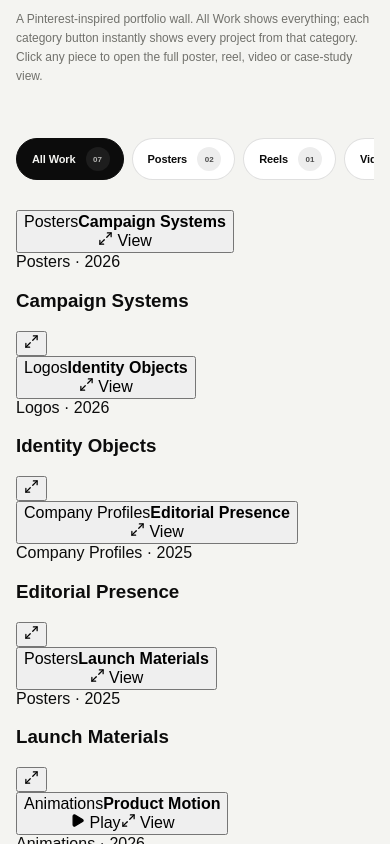
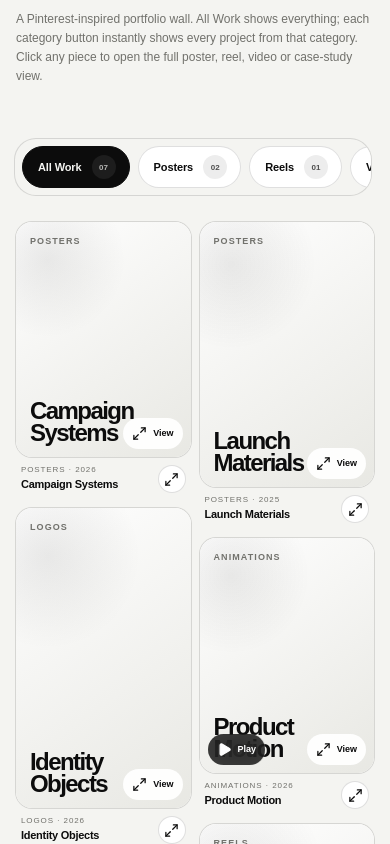
Before and after one commit to shabbirhossaingd-prog/portfolio-web, a Next.js app: page / in a window 390 px wide. Shown: the part 1100-1944 px from the top of the page. Built offline with nearby package versions, Linux system fonts and the light colour scheme; no server answers; the database is empty.

Commit message:
Add Pinterest-style masonry portfolio layout

```diff
--- a/app/globals.css
+++ b/app/globals.css
@@ -1724,3 +1724,308 @@ button, input, select, textarea { font: inherit; }
     max-width: calc(100% - 16px);
   }
 }
+
+
+/* Pinterest-inspired portfolio wall */
+.portfolio-filter-sticky {
+  position: sticky;
+  top: 12px;
+  z-index: 35;
+  width: max-content;
+  max-width: 100%;
+  padding: 7px;
+  border: 1px solid var(--line);
+  border-radius: 999px;
+  background: color-mix(in srgb, var(--bg) 86%, transparent);
+  backdrop-filter: blur(18px);
+  -webkit-backdrop-filter: blur(18px);
+}
+
+.portfolio-filter-sticky .portfolio-filter-row {
+  margin: 0;
+}
+
+.portfolio-masonry {
+  columns: 4 250px;
+  column-gap: 14px;
+  margin-top: 28px;
+}
+
+.portfolio-pin {
+  width: 100%;
+  margin: 0 0 22px;
+  break-inside: avoid;
+  display: inline-block;
+  vertical-align: top;
+}
+
+.portfolio-pin-media {
+  width: 100%;
+  padding: 0;
+  border: 0;
+  border-radius: 24px;
+  background: var(--surface);
+  color: inherit;
+  overflow: hidden;
+  position: relative;
+  display: block;
+  cursor: zoom-in;
+  box-shadow: 0 0 0 1px var(--line);
+  transition: transform .28s ease, box-shadow .28s ease;
+}
+
+.portfolio-pin-media:hover {
+  transform: translateY(-4px);
+  box-shadow: 0 18px 50px rgba(0,0,0,.12);
+}
+
+.portfolio-pin-media > img {
+  width: 100%;
+  height: auto;
+  display: block;
+  object-fit: cover;
+  transition: transform .5s cubic-bezier(.2,.8,.2,1), filter .3s ease;
+}
+
+.portfolio-pin-media:hover > img {
+  transform: scale(1.018);
+}
+
+.theme-dark .portfolio-pin-media:hover {
+  box-shadow: 0 18px 54px rgba(0,0,0,.42);
+}
+
+.portfolio-pin-placeholder {
+  width: 100%;
+  min-height: 330px;
+  padding: 22px;
+  display: flex;
+  flex-direction: column;
+  justify-content: space-between;
+  text-align: left;
+  background:
+    radial-gradient(circle at 18% 16%, color-mix(in srgb, var(--ink) 8%, transparent), transparent 32%),
+    linear-gradient(145deg, var(--surface), var(--soft));
+}
+
+.portfolio-pin-placeholder.ratio-0 { min-height: 360px; }
+.portfolio-pin-placeholder.ratio-1 { min-height: 470px; }
+.portfolio-pin-placeholder.ratio-2 { min-height: 300px; }
+.portfolio-pin-placeholder.ratio-3 { min-height: 410px; }
+
+.portfolio-pin-placeholder span {
+  color: var(--muted);
+  font-size: 9px;
+  font-weight: 700;
+  text-transform: uppercase;
+  letter-spacing: .12em;
+}
+
+.portfolio-pin-placeholder strong {
+  max-width: 92%;
+  font-size: clamp(28px, 3vw, 48px);
+  line-height: .9;
+  letter-spacing: -.065em;
+  text-wrap: balance;
+}
+
+.portfolio-pin-shade {
+  position: absolute;
+  inset: 0;
+  background: linear-gradient(180deg, transparent 45%, rgba(0,0,0,.46) 100%);
+  opacity: 0;
+  transition: opacity .25s ease;
+  pointer-events: none;
+}
+
+.portfolio-pin-media:hover .portfolio-pin-shade {
+  opacity: 1;
+}
+
+.portfolio-pin-open,
+.portfolio-pin-play {
+  position: absolute;
+  z-index: 3;
+  min-height: 36px;
+  padding: 0 11px;
+  border-radius: 999px;
+  display: inline-flex;
+  align-items: center;
+  gap: 6px;
+  font-size: 9px;
+  font-weight: 750;
+  line-height: 1;
+  backdrop-filter: blur(12px);
+  -webkit-backdrop-filter: blur(12px);
+  opacity: 0;
+  transform: translateY(7px);
+  transition: opacity .22s ease, transform .22s ease;
+}
+
+.portfolio-pin-open {
+  right: 12px;
+  bottom: 12px;
+  background: rgba(255,255,255,.92);
+  color: #0a0a0a;
+}
+
+.portfolio-pin-play {
+  left: 12px;
+  bottom: 12px;
+  background: rgba(12,12,12,.78);
+  color: #fff;
+}
+
+.portfolio-pin-media:hover .portfolio-pin-open,
+.portfolio-pin-media:hover .portfolio-pin-play {
+  opacity: 1;
+  transform: translateY(0);
+}
+
+.portfolio-pin-meta {
+  padding: 10px 5px 0;
+  display: grid;
+  grid-template-columns: minmax(0, 1fr) auto;
+  gap: 10px;
+  align-items: start;
+}
+
+.portfolio-pin-meta > div {
+  min-width: 0;
+}
+
+.portfolio-pin-meta span {
+  display: block;
+  color: var(--muted);
+  font-size: 8px;
+  text-transform: uppercase;
+  letter-spacing: .11em;
+}
+
+.portfolio-pin-meta h3 {
+  margin: 4px 0 0;
+  font-size: 13px;
+  line-height: 1.15;
+  letter-spacing: -.025em;
+}
+
+.portfolio-pin-meta > button {
+  width: 31px;
+  height: 31px;
+  padding: 0;
+  border: 1px solid var(--line);
+  border-radius: 50%;
+  background: var(--surface);
+  color: var(--ink);
+  display: grid;
+  place-items: center;
+  cursor: pointer;
+  transition: transform .2s ease, background .2s ease, color .2s ease;
+}
+
+.portfolio-pin-meta > button:hover {
+  transform: rotate(7deg);
+  background: var(--ink);
+  color: var(--bg);
+}
+
+@media (max-width: 1180px) {
+  .portfolio-masonry {
+    columns: 3 230px;
+  }
+}
+
+@media (max-width: 820px) {
+  .portfolio-filter-sticky {
+    width: 100%;
+    border-radius: 22px;
+  }
+
+  .portfolio-filter-row.portfolio-filter-sticky {
+    flex-wrap: nowrap;
+    overflow-x: auto;
+  }
+
+  .portfolio-masonry {
+    columns: 2 190px;
+    column-gap: 12px;
+  }
+
+  .portfolio-pin {
+    margin-bottom: 18px;
+  }
+
+  .portfolio-pin-media {
+    border-radius: 20px;
+  }
+
+  .portfolio-pin-open,
+  .portfolio-pin-play {
+    opacity: 1;
+    transform: none;
+  }
+}
+
+@media (max-width: 520px) {
+  .portfolio-filter-sticky {
+    top: 8px;
+    margin-left: -2px;
+    margin-right: -2px;
+    max-width: calc(100% + 4px);
+  }
+
+  .portfolio-masonry {
+    columns: 2 145px;
+    column-gap: 9px;
+    margin-top: 20px;
+  }
+
+  .portfolio-pin {
+    margin-bottom: 15px;
+  }
+
+  .portfolio-pin-media {
+    border-radius: 16px;
+  }
+
+  .portfolio-pin-placeholder {
+    padding: 14px;
+    min-height: 220px;
+  }
+
+  .portfolio-pin-placeholder.ratio-0 { min-height: 235px; }
+  .portfolio-pin-placeholder.ratio-1 { min-height: 300px; }
+  .portfolio-pin-placeholder.ratio-2 { min-height: 195px; }
+  .portfolio-pin-placeholder.ratio-3 { min-height: 265px; }
+
+  .portfolio-pin-placeholder strong {
+    font-size: 24px;
+  }
+
+  .portfolio-pin-meta {
+    padding-top: 8px;
+  }
+
+  .portfolio-pin-meta h3 {
+    font-size: 11px;
+  }
+
+  .portfolio-pin-meta > button {
+    width: 28px;
+    height: 28px;
+  }
+
+  .portfolio-pin-open {
+    right: 8px;
+    bottom: 8px;
+    min-height: 31px;
+    padding: 0 9px;
+  }
+
+  .portfolio-pin-play {
+    left: 8px;
+    bottom: 8px;
+    min-height: 31px;
+    padding: 0 9px;
+  }
+}
```
